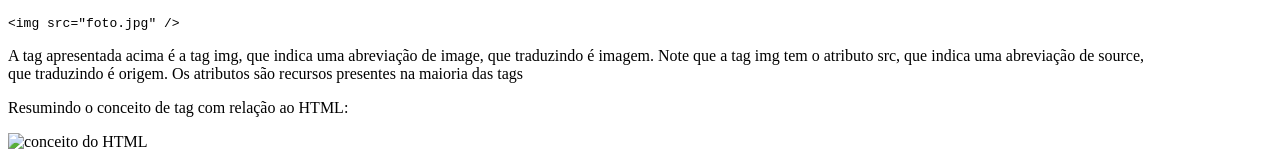
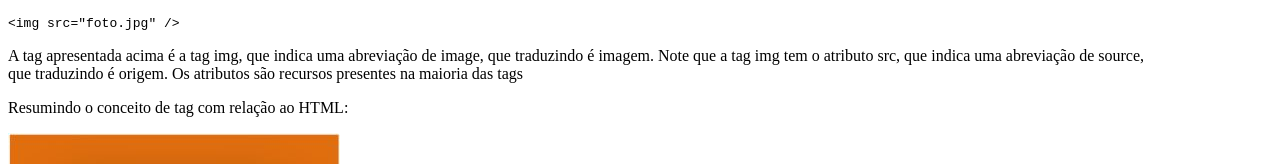
Before and after one commit to Rodox3010/Aula-pratica-um, a plain HTML site: page index.html in a window 1280 px wide. Shown: the part 741-905 px from the top of the page. Drawn offline with Linux system fonts and the light colour scheme; files whose address does not match are found by name.

Commit message:
Update index.html

```diff
--- a/index.html
+++ b/index.html
@@ -46,7 +46,7 @@
                maioria das tags</p>
 
             <p>Resumindo o conceito de tag com relação ao HTML:</p>
-            <img src="../Primeiro HTML/img/image1.JPG" alt="conceito do HTML">
+            <img src="../img/image1.JPG" alt="conceito do HTML">
              <p>→ <strong>tag:</strong> etiqueta, rótulo ou marcação, exemplo <img … > é um exemplo de tag de imagem <br>
                 → <strong>atributo:</strong> característica que desejamos especificar, geralmente um atributo é seguido por sinal de igualdade, exemplo
                 src= <br>
```
